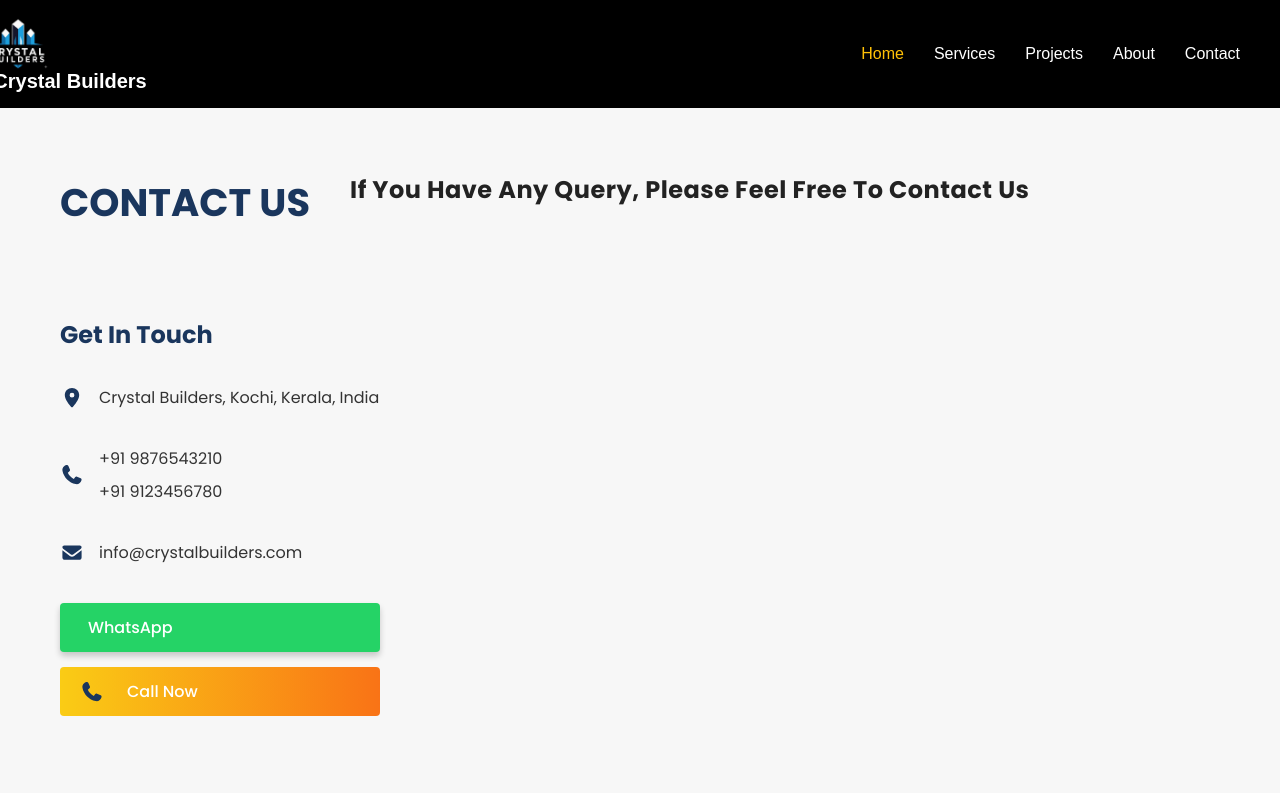
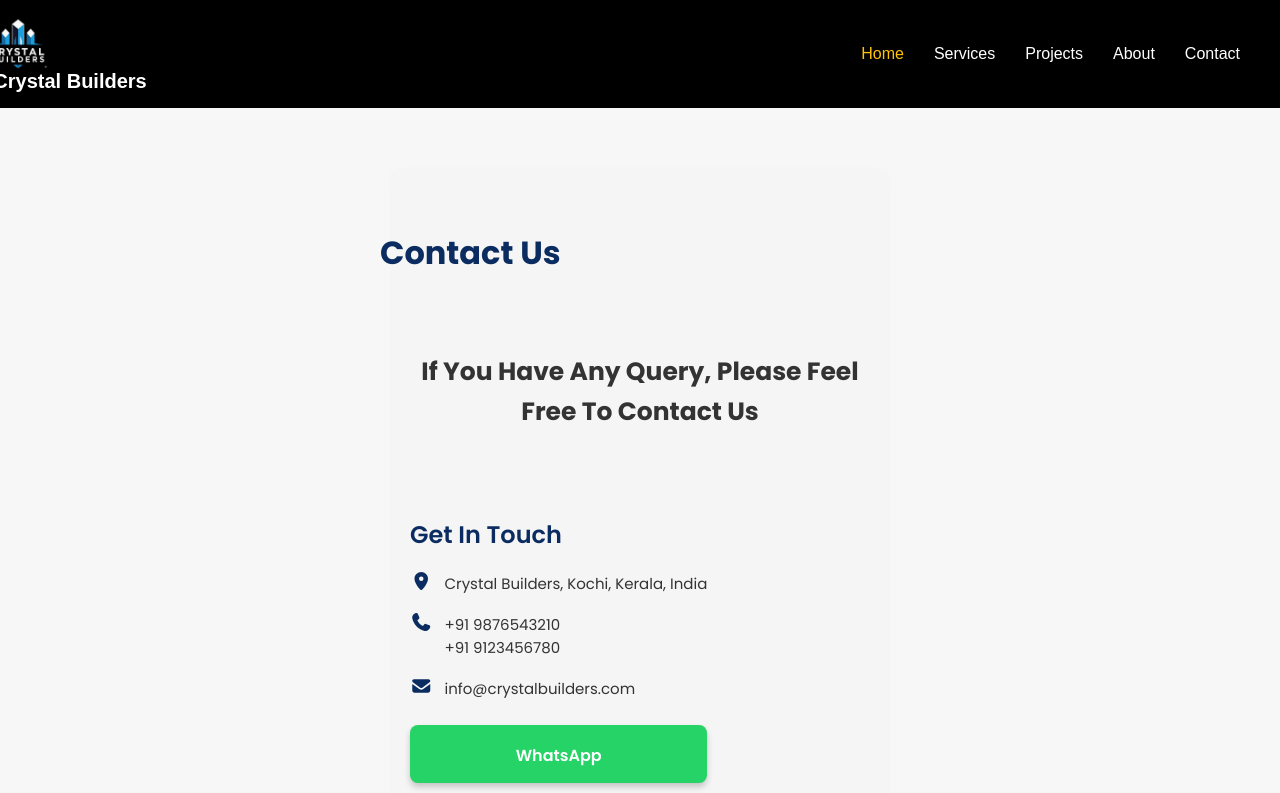
Before and after one commit to Abincleetus007/test, a React (Create React App) app: page /contact in a window 1280 px wide. Shown: the top 793 px of the page. Built offline with nearby package versions, Linux system fonts and the light colour scheme.

Commit message:
gallery-card

```diff
--- a/src/App.js
+++ b/src/App.js
@@ -8,6 +8,8 @@ import About from "./pages/About";
 import Contact from "./pages/Contact";
 import ServicePage from "./pages/ServicePage";
 import BeforeAfterSlider from "./pages/BeforeAfterSlider";  // ✅ fixed import
+
+
 
 import "./App.css";
 
@@ -34,6 +36,7 @@ export default function App() {
         {/* Contact page */}
         <Route path="/contact" element={<Contact />} />
 
+
         {/* ✅ Before/After page */}
         <Route path="/before-after" element={<BeforeAfterSlider />} />
       </Routes>
--- a/src/components/Navbar.css
+++ b/src/components/Navbar.css
@@ -90,7 +90,7 @@ body, html {
 .brand-name {
   font-size: 20px;
   font-weight: 700;
-  color: #ff4800; /* your brand color */
+  color: #000000; /* your brand color */
 }
 .nav-logo {
   display: flex;
@@ -163,7 +163,7 @@ body, html {
   left: 0;
   width: 100%;
   height: 100vh;
-  background: rgba(227, 42, 42, 0.6);
+  background: rgba(0, 0, 0, 0.6);
   z-index: 999;
 }
 
--- a/src/pages/Contact.css
+++ b/src/pages/Contact.css
@@ -1,107 +1,146 @@
+/* ===== CONTACT PAGE MAIN CONTAINER ===== */
 .contact-container {
+  max-width: 500px;
+  margin: 60px auto;
   padding: 40px 20px;
-  max-width: 1200px;
-  margin: 0 auto;
+  background: #f6f5f5;
   font-family: "Poppins", sans-serif;
-  align-self: center;
+  border-radius: 10px;
+  box-shadow: 0 4px 10px rgba(237, 233, 233, 0.1);
 }
 
+/* ===== HEADING SECTION ===== */
 .contact-container h1 {
-  text-align: center;
-  color: #1a365d;
+  color: #0b2c61;
+  font-weight: 700;
   margin-bottom: 10px;
-  font-size: 2.4rem;
-  text-transform: uppercase;
+  font-size: 2rem;
+  position: relative;
+  left: -30px; /* ~2 cm left shift */
+  text-align: left;
 }
 
+/* Subtitle (centered) */
 .contact-subtitle {
+  color: #333;
+  font-size: 25px;
+  line-height: 1.6;
+  margin-bottom: 25px;
   text-align: center;
-  color: #222;
-  font-size: 1.5rem;
-  font-weight: 700;
-  margin-bottom: 50px;
-  text-transform: capitalize;
-  letter-spacing: 0.5px;
 }
 
-.contact-content {
-  display: flex;
-  justify-content: flex-start; /* Contact info on left */
-  flex-wrap: wrap;
-  gap: 40px;
-}
-
+/* ===== CONTACT INFO SECTION ===== */
 .contact-info {
-  flex: 1;
-  min-width: 320px;
-  max-width: 500px;
+  text-align: left;
 }
 
 .contact-info h2 {
-  color: #1a365d;
-  margin-bottom: 25px;
-  font-size: 1.5rem;
+  color: #0b2c61;
+  font-weight: 600;
+  margin-bottom: 20px;
+  text-align: left;
 }
 
 .contact-item {
   display: flex;
-  align-items: center;
-  margin-bottom: 20px;
+  align-items: flex-start;
+  gap: 12px;
+  margin-bottom: 18px;
+}
+
+.contact-item p {
+  margin: 0;
+  color: #333;
+  font-size: 15px;
 }
 
 .contact-icon {
-  color: #1a365d;
-  font-size: 1.2rem;
-  margin-right: 15px;
-  width: 24px;
+  color: #0b2c61;
+  font-size: 18px;
+  min-width: 20px;
 }
 
+/* ===== ACTION BUTTONS ===== */
 .contact-actions {
   display: flex;
-  gap: 15px;
-  margin-top: 30px;
-  flex-wrap: wrap;
+  flex-direction: column;
+  gap: 12px;
+  margin-top: 25px;
 }
 
-.whatsapp-btn,
+/* WhatsApp button */
+.whatsapp-btn {
+  display: block;
+  text-decoration: none;
+  background-color: #25d366;
+  color: #fff;
+  border: none;
+  width: 100%;
+  padding: 14px;
+  border-radius: 8px;
+  font-weight: 600;
+  text-align: center;
+  cursor: pointer;
+  transition: 0.3s;
+}
+
+.whatsapp-btn:hover {
+  background-color: #1ebc59;
+}
+
+/* Call button */
 .call-btn {
-  padding: 12px 20px;
-  border: none;
-  border-radius: 4px;
-  font-weight: 500;
-  cursor: pointer;
-  display: inline-flex;
+  display: flex;
+  justify-content: center;
   align-items: center;
   gap: 8px;
   text-decoration: none;
-  font-size: 1rem;
+  background-color: #ffa500;
+  color: #fff;
+  border: none;
+  width: 100%;
+  padding: 14px;
+  border-radius: 8px;
+  font-weight: 600;
+  cursor: pointer;
+  transition: 0.3s;
 }
 
-.whatsapp-btn {
-  background-color: #25d366;
-  color: white;
+.call-btn:hover {
+  background-color: #e69500;
 }
 
-.call-btn {
-  background-color: #1a365d;
-  color: white;
+/* ===== MAP SECTION ===== */
+.contact-map {
+  width: 100%;
+  margin-top: 40px;
 }
 
-.contact-map {
+.contact-map iframe {
   width: 100%;
   height: 450px;
-  border-radius: 0;
-  overflow: hidden;
-  margin-top: 50px;
-  box-shadow: 0 4px 15px rgba(0, 0, 0, 0.1);
+  border: none;
 }
 
+/* ===== RESPONSIVE DESIGN ===== */
 @media (max-width: 768px) {
-  .contact-content {
+  .contact-container {
+    margin: 30px auto;
+    padding: 30px 15px;
+    max-width: 90%;
+  }
+
+  .contact-container h1 {
+    left: 0; /* back to center on mobile */
+    text-align: center;
+  }
+
+  .contact-info,
+  .contact-info h2 {
+    text-align: center;
+  }
+
+  .contact-item {
     justify-content: center;
   }
-
-  .contact-actions {
-    flex-direction: column;
-  }
 }
--- a/src/pages/HomePage.js
+++ b/src/pages/HomePage.js
@@ -127,34 +127,104 @@ const HomePage = () => {
 <section className="gallery-section">
   <h2>Inspiration for Your Next Project</h2>
 
-        <div className="gallery-wrapper">
+  <div className="gallery-wrapper" style={{ position: "relative" }}>
+    {/* Left Arrow */}
     {currentIndex > 0 && (
       <button
         className="gallery-arrow left"
-              onClick={() => setCurrentIndex(currentIndex - 1)}
+        onClick={() => {
+          setCurrentIndex((prev) => Math.max(prev - 1, 0));
+          const container = document.querySelector(".homepage-gallery-scroll");
+          container.scrollBy({ left: -300, behavior: "smooth" });
+        }}
+        style={{
+          position: "absolute",
+          left: "10px",
+          top: "50%",
+          transform: "translateY(-50%)",
+          background: "rgba(0,0,0,0.5)",
+          color: "white",
+          border: "none",
+          borderRadius: "50%",
+          width: "40px",
+          height: "40px",
+          cursor: "pointer",
+          zIndex: 10,
+        }}
       >
         &#10094;
       </button>
     )}
 
-          <div className="gallery-grid">
-            {propertiesData
-              .slice(currentIndex, currentIndex + 4)
-              .map((property) => (
+    <div
+      className="homepage-gallery-scroll"
+      style={{
+        overflowX: "auto",
+        scrollBehavior: "smooth",
+        whiteSpace: "nowrap",
+        paddingBottom: "10px",
+      }}
+    >
+      <div
+        className="gallery-grid"
+        style={{
+          display: "inline-flex",
+          gap: "20px",
+        }}
+      >
+        {propertiesData.slice(currentIndex, currentIndex + 5).map((property) => (
           <div
             key={property._id}
             className="gallery-card"
             onClick={() => handlePropertyClick(property._id)}
-                  style={{ cursor: "pointer" }}
+            style={{ flex: "0 0 auto", width: "8cm" }}
           >
             <img
               src={property.primaryImage || property.images?.[0]}
               alt={property.title}
+              style={{
+                width: "8cm",
+                height: "15cm",
+                objectFit: "cover",
+                borderRadius: "8px",
+                boxShadow: "0 3px 10px rgba(0, 0, 0, 0.1)",
+              }}
             />
             <div className="gallery-overlay"></div>
           </div>
         ))}
       </div>
+    </div>
+
+    {/* Right Arrow */}
+    {currentIndex + 4 < propertiesData.length && (
+      <button
+        className="gallery-arrow right"
+        onClick={() => {
+          setCurrentIndex((prev) =>
+            Math.min(prev + 1, propertiesData.length - 4)
+          );
+          const container = document.querySelector(".homepage-gallery-scroll");
+          container.scrollBy({ left: 300, behavior: "smooth" });
+        }}
+        style={{
+          position: "absolute",
+          right: "10px",
+          top: "50%",
+          transform: "translateY(-50%)",
+          background: "rgba(0,0,0,0.5)",
+          color: "white",
+          border: "none",
+          borderRadius: "50%",
+          width: "40px",
+          height: "40px",
+          cursor: "pointer",
+          zIndex: 10,
+        }}
+      >
+        &#10095;
+      </button>
+    )}
   </div>
 
   <div className="view-more-container">
@@ -169,6 +239,7 @@ const HomePage = () => {
     </button>
   </div>
 </section>
+
 
       {/* Before & After Slider */}
       <BeforeAfterSlider />
```
Lines whose indentation alone changed are shown as unchanged.
